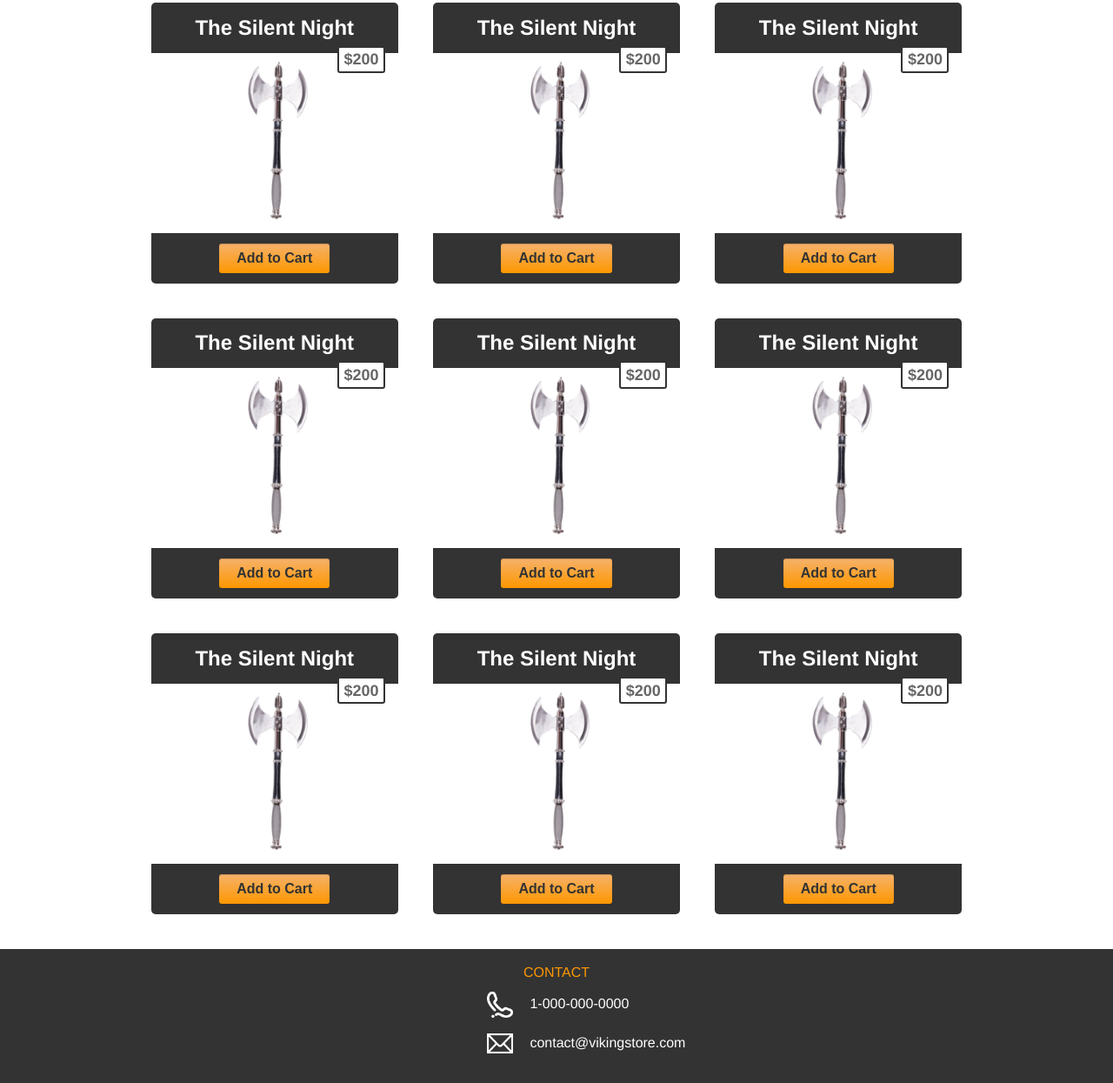
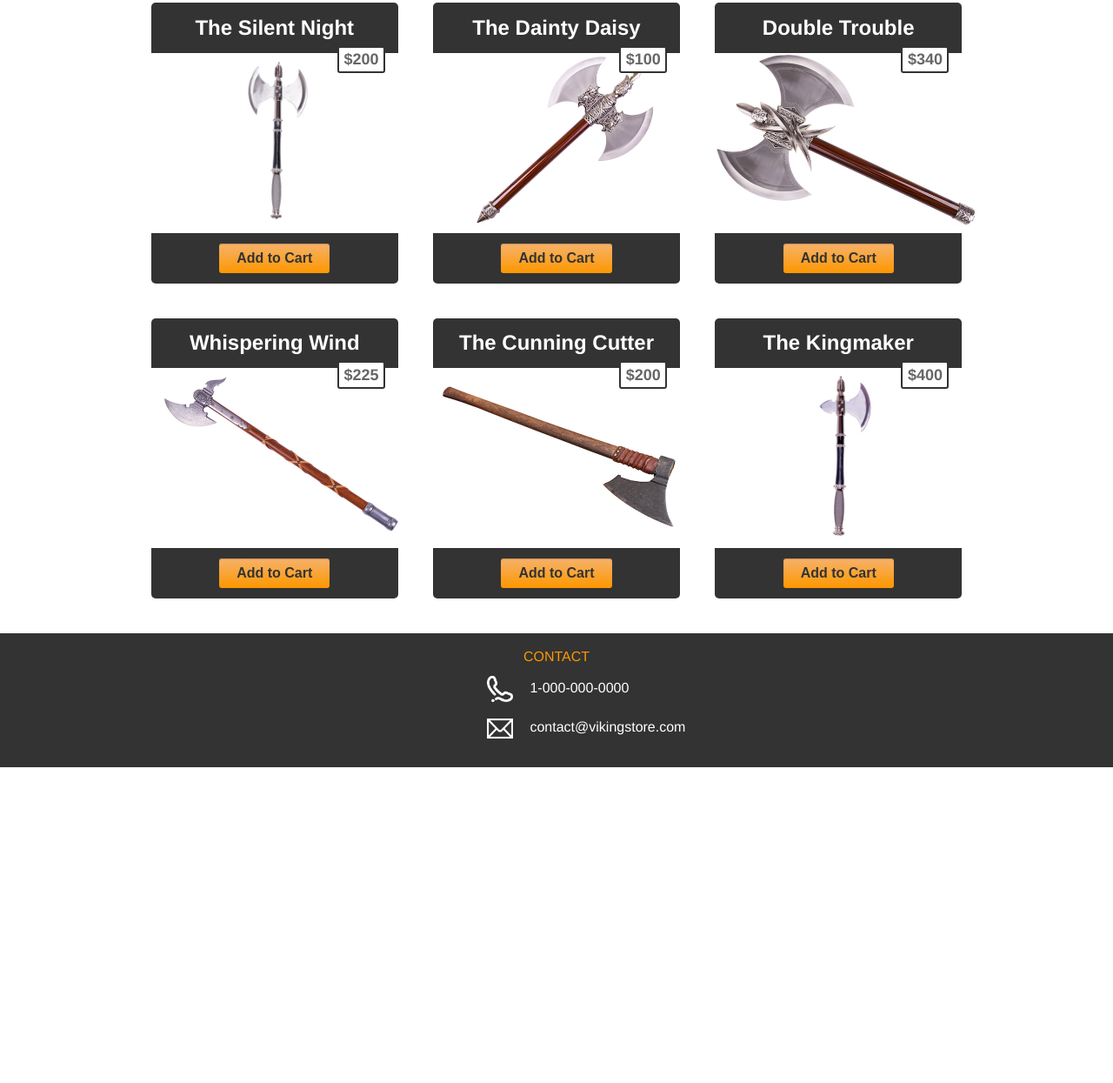
Before and after one commit to philipcolejohnson/viking_store_homepage, a plain HTML site: page index.html in a window 1280 px wide. Shown: the part 593-1838 px from the top of the page at 87% size. After the commit the page ends 1475 px from the top, so only its background shows below. Drawn offline with Linux system fonts and the light colour scheme.

Commit message:
Adds other axes to HTML

```diff
--- a/index.html
+++ b/index.html
@@ -42,9 +42,49 @@
 
   --><div class="column">
     <div class="item-container">
-      <h4 class="black-row">The Silent Night</h4>
+      <h4 class="black-row">The Dainty Daisy</h4>
       <div class="image-container">
-        <img src="assets/images/axe_silent_night_small.jpg" alt="The Silent Night">
+        <img src="assets/images/axe_dainty_daisy_small.jpg" alt="The Dainty Daisy">
+        <span class="price-box">$100</span>
+      </div>
+      <form class="black-row">
+        <input type="submit" value="Add to Cart" class="cart-btn"></input>
+      </form>
+    </div>
+  </div><!--
+
+  --><div class="column">
+    <div class="item-container">
+      <h4 class="black-row">Double Trouble</h4>
+      <div class="image-container">
+        <img src="assets/images/axe_double_trouble_small.jpg" alt="Double Trouble">
+        <span class="price-box">$340</span>
+      </div>
+      <form class="black-row">
+        <input type="submit" value="Add to Cart" class="cart-btn"></input>
+      </form>
+    </div>
+  </div>
+
+
+  <div class="column">
+    <div class="item-container">
+      <h4 class="black-row">Whispering Wind</h4>
+      <div class="image-container">
+        <img src="assets/images/axe_whispering_wind_small.jpg" alt="Whispering Wind">
+        <span class="price-box">$225</span>
+      </div>
+      <form class="black-row">
+        <input type="submit" value="Add to Cart" class="cart-btn"></input>
+      </form>
+    </div>
+  </div><!--
+
+  --><div class="column">
+    <div class="item-container">
+      <h4 class="black-row">The Cunning Cutter</h4>
+      <div class="image-container">
+        <img src="assets/images/axe_cunning_cutter_small.jpg" alt="The Cunning Cutter">
         <span class="price-box">$200</span>
       </div>
       <form class="black-row">
@@ -55,10 +95,10 @@
 
   --><div class="column">
     <div class="item-container">
-      <h4 class="black-row">The Silent Night</h4>
+      <h4 class="black-row">The Kingmaker</h4>
       <div class="image-container">
-        <img src="assets/images/axe_silent_night_small.jpg" alt="The Silent Night">
-        <span class="price-box">$200</span>
+        <img src="assets/images/axe_kingmaker_small.jpg" alt="The Kingmaker">
+        <span class="price-box">$400</span>
       </div>
       <form class="black-row">
         <input type="submit" value="Add to Cart" class="cart-btn"></input>
@@ -67,84 +107,6 @@
   </div>
 
 
-  <div class="column">
-    <div class="item-container">
-      <h4 class="black-row">The Silent Night</h4>
-      <div class="image-container">
-        <img src="assets/images/axe_silent_night_small.jpg" alt="The Silent Night">
-        <span class="price-box">$200</span>
-      </div>
-      <form class="black-row">
-        <input type="submit" value="Add to Cart" class="cart-btn"></input>
-      </form>
-    </div>
-  </div><!--
-
-  --><div class="column">
-    <div class="item-container">
-      <h4 class="black-row">The Silent Night</h4>
-      <div class="image-container">
-        <img src="assets/images/axe_silent_night_small.jpg" alt="The Silent Night">
-        <span class="price-box">$200</span>
-      </div>
-      <form class="black-row">
-        <input type="submit" value="Add to Cart" class="cart-btn"></input>
-      </form>
-    </div>
-  </div><!--
-
-  --><div class="column">
-    <div class="item-container">
-      <h4 class="black-row">The Silent Night</h4>
-      <div class="image-container">
-        <img src="assets/images/axe_silent_night_small.jpg" alt="The Silent Night">
-        <span class="price-box">$200</span>
-      </div>
-      <form class="black-row">
-        <input type="submit" value="Add to Cart" class="cart-btn"></input>
-      </form>
-    </div>
-  </div>
-
-
-  <div class="column">
-    <div class="item-container">
-      <h4 class="black-row">The Silent Night</h4>
-      <div class="image-container">
-        <img src="assets/images/axe_silent_night_small.jpg" alt="The Silent Night">
-        <span class="price-box">$200</span>
-      </div>
-      <form class="black-row">
-        <input type="submit" value="Add to Cart" class="cart-btn"></input>
-      </form>
-    </div>
-  </div><!--
-
-  --><div class="column">
-    <div class="item-container">
-      <h4 class="black-row">The Silent Night</h4>
-      <div class="image-container">
-        <img src="assets/images/axe_silent_night_small.jpg" alt="The Silent Night">
-        <span class="price-box">$200</span>
-      </div>
-      <form class="black-row">
-        <input type="submit" value="Add to Cart" class="cart-btn"></input>
-      </form>
-    </div>
-  </div><!--
-
-  --><div class="column">
-    <div class="item-container">
-      <h4 class="black-row">The Silent Night</h4>
-      <div class="image-container">
-        <img src="assets/images/axe_silent_night_small.jpg" alt="The Silent Night">
-        <span class="price-box">$200</span>
-      </div>
-      <form class="black-row">
-        <input type="submit" value="Add to Cart" class="cart-btn"></input>
-      </form>
-    </div>
-  </div>
 </section>
 
 <footer>
```
